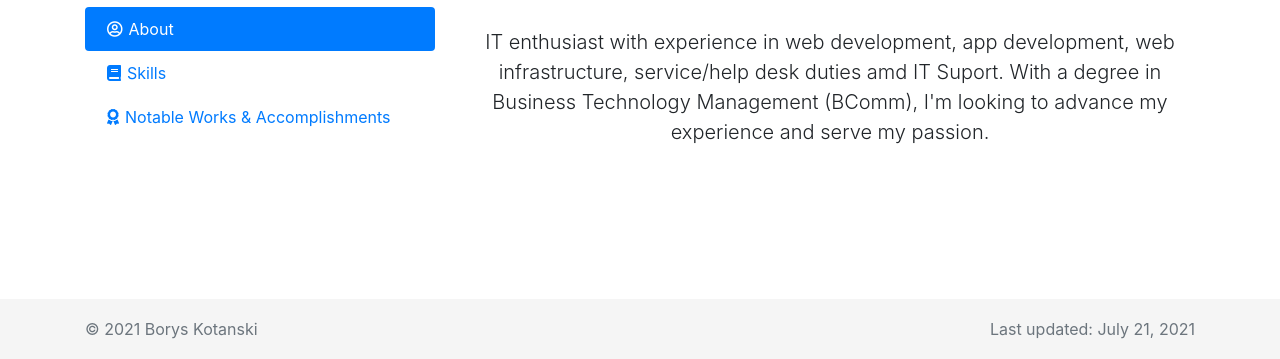
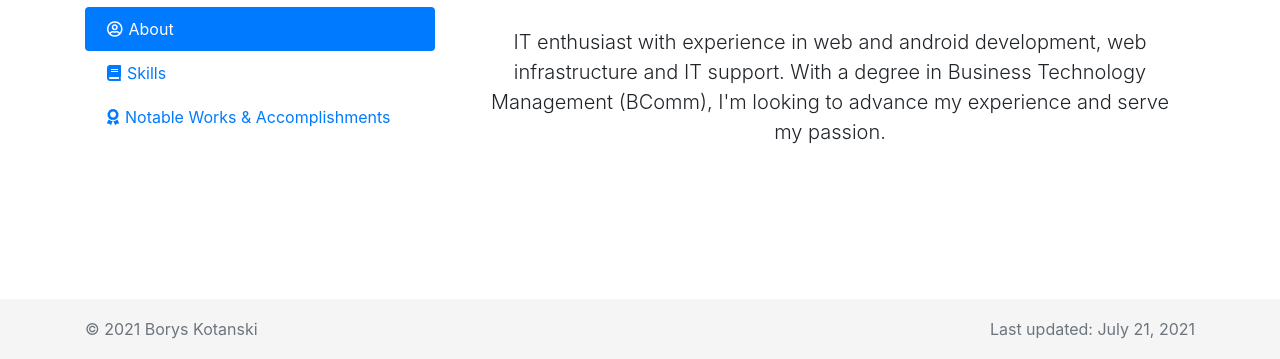
Before and after one commit to Kotanski/personal-site, a plain HTML site: page index.html in a window 1280 px wide. Shown: the part 441-800 px from the top of the page. Drawn offline with nearby package versions, Linux system fonts and the light colour scheme.

Commit message:
Update index.html

```diff
--- a/index.html
+++ b/index.html
@@ -56,9 +56,8 @@
           <div class="tab-content" id="v-pills-tabContent">
             <div class="tab-pane fade show active" id="about" role="tabpanel" aria-labelledby="v-pills-about-tab">
               <!-- About Content -->
-              <p class="lead text-center">
-                IT enthusiast with experience in web development, app development, web infrastructure, service/help desk duties amd IT Suport. With a degree in
-                Business Technology Management (BComm), I'm looking to advance my experience and serve my passion.
+              <p class="lead text-center">IT enthusiast with experience in web and android development, web infrastructure and IT support.
+                With a degree in Business Technology Management (BComm), I'm looking to advance my experience and serve my passion.
               </p>
               <!-- End About -->
             </div>
```
